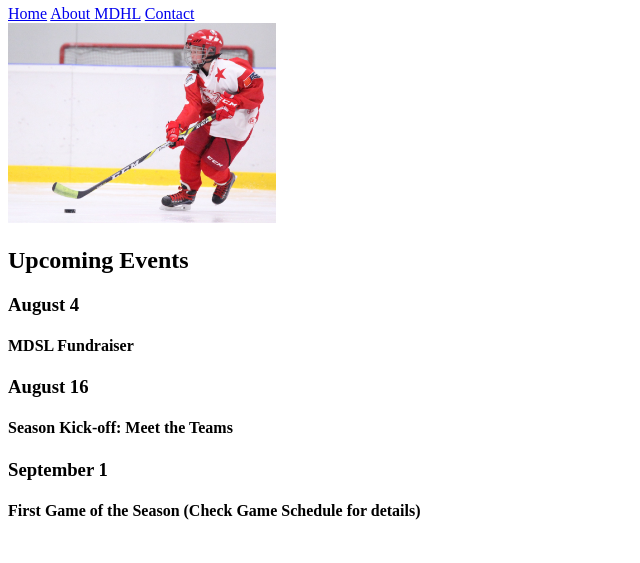
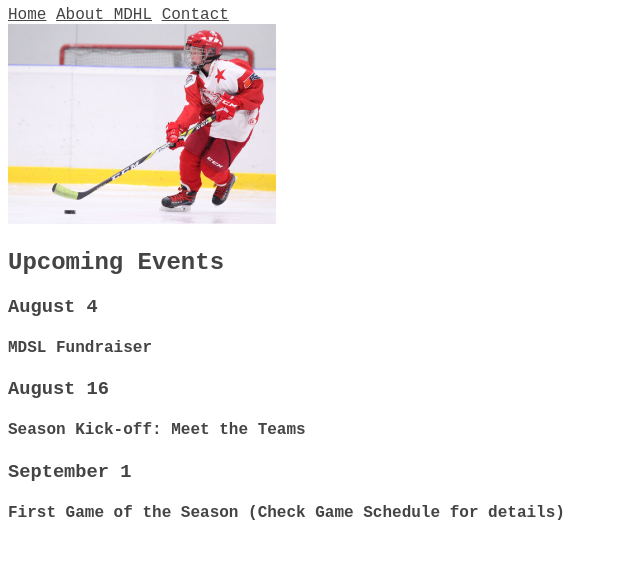
Before and after one commit to zayra05/FrontEnd-bootcamp-Mind-Hub, a plain HTML site: page TASK1/index.html in a window 1280 px wide. Shown: the part 237-800 px from the top of the page, without its empty margins (0-640 px from the left). Drawn offline with Linux system fonts and the light colour scheme.

Commit message:
creación archivo css

```diff
--- a/TASK1/index.html
+++ b/TASK1/index.html
@@ -5,6 +5,7 @@
     <meta name="viewport" content="width=device-width, initial-scale=1.0">
     <link rel="shortcut icon" href="/TASK1/assets/favicon-16x16.png" type="image/x-icon">
     <title>HockeyLeague-Mighty Ducks</title>
+    <link rel="stylesheet" href="style.css">
 </head>
 <body>
 
--- /dev/null
+++ b/TASK1/style.css
@@ -0,0 +1,5 @@
+*{
+    background: #fff;
+    color: #444;
+    font-family: 'Source Code Pro', monospace;
+  }
```
Also changed, not shown: email and files task2/design1_image1.jpg (added), email and files task2/design1_image2.jpg (added), 6 other files.
